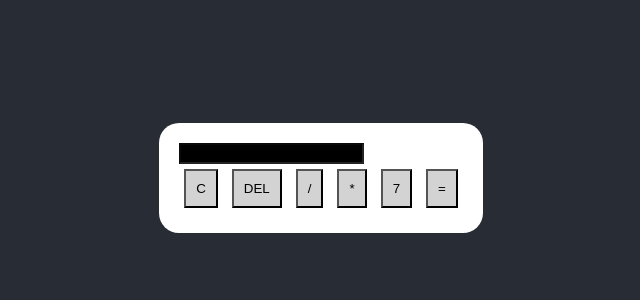
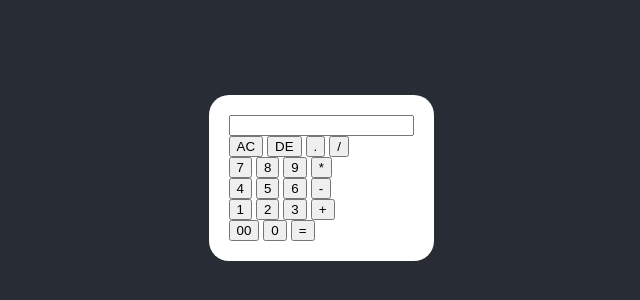
Before and after one commit to AnjaliS4/Calculator, a plain HTML site: page index.html in a window 1280 px wide. Shown: the part 230-530 px from the top of the page, without its empty margins (319-959 px from the left). Drawn offline with Linux system fonts and the light colour scheme.

Commit message:
Update index.html

```diff
--- a/index.html
+++ b/index.html
@@ -1,26 +1,51 @@
 <!DOCTYPE html>
-<html lang="en">
+<html>
 <head>
-    <meta charset="UTF-8">
-    <meta name="viewport" content="width=device-width, initial-scale=1.0">
-    <title>Creative Calculator</title>
+    <meta name="viewport" content="width-device-width, initial-scale=1.0">
+    <title>Calculator</title>
     <link rel="stylesheet" href="style.css">
 </head>
 <body>
-    <div class="calculator">
-        <input type="text" id="display" class="calculator-display" disabled />
 
-        <div class="calculator-buttons">
-            <!-- Buttons here -->
-            <button class="btn" onclick="clearDisplay()">C</button>
-            <button class="btn" onclick="deleteDigit()">DEL</button>
-            <button class="btn" onclick="appendOperator('/')">/</button>
-            <button class="btn" onclick="appendOperator('*')">*</button>
-            <button class="btn" onclick="appendDigit(7)">7</button>
-            <!-- Add more buttons as in the previous HTML example -->
-            <button class="btn" onclick="calculateResult()">=</button>
+<div class="container">
+        <div class="calculator">
+            <form>
+                <div class="display">
+                    <input type="text" name="display">
+                </div>
+                <div>
+                    <input type="button" value="AC" onclick="display.value = '' " class="operator">
+                    <input type="button" value="DE" onclick="display.value = display.value.toString().slice(0,-1)" class="operator">
+                    <input type="button" value="." onclick="display.value += '.' " class="operator">
+                    <input type="button" value="/" onclick="display.value += '/' " class="operator">
+                </div>
+                 <div>
+                    <input type="button" value="7" onclick="display.value += '7' ">
+                    <input type="button" value="8" onclick="display.value += '8' ">
+                    <input type="button" value="9" onclick="display.value += '9' ">
+                    <input type="button" value="*" onclick="display.value += '*' " class="operator">
+                 </div>
+                  <div>
+                    <input type="button" value="4" onclick="display.value += '4' ">
+                    <input type="button" value="5" onclick="display.value += '5' ">
+                    <input type="button" value="6" onclick="display.value += '6' ">
+                    <input type="button" value="-" onclick="display.value += '-' " class="operator">
+                 </div>
+                  <div>
+                    <input type="button" value="1" onclick="display.value += '1' ">
+                    <input type="button" value="2" onclick="display.value += '2' ">
+                    <input type="button" value="3" onclick="display.value += '3' ">
+                    <input type="button" value="+" onclick="display.value += '+' " class="operator">
+                 </div>
+                  <div>
+                    <input type="button" value="00" onclick="display.value += '00' ">
+                    <input type="button" value="0" onclick="display.value += '0' ">
+                    <input type="button" value="=" onclick="display.value = eval(display.value)" class="equal operator">
+                 </div>
+            </form>
         </div>
-    </div>
-    <script src="script.js"></script>
+</div>
+
+
 </body>
 </html>
```
